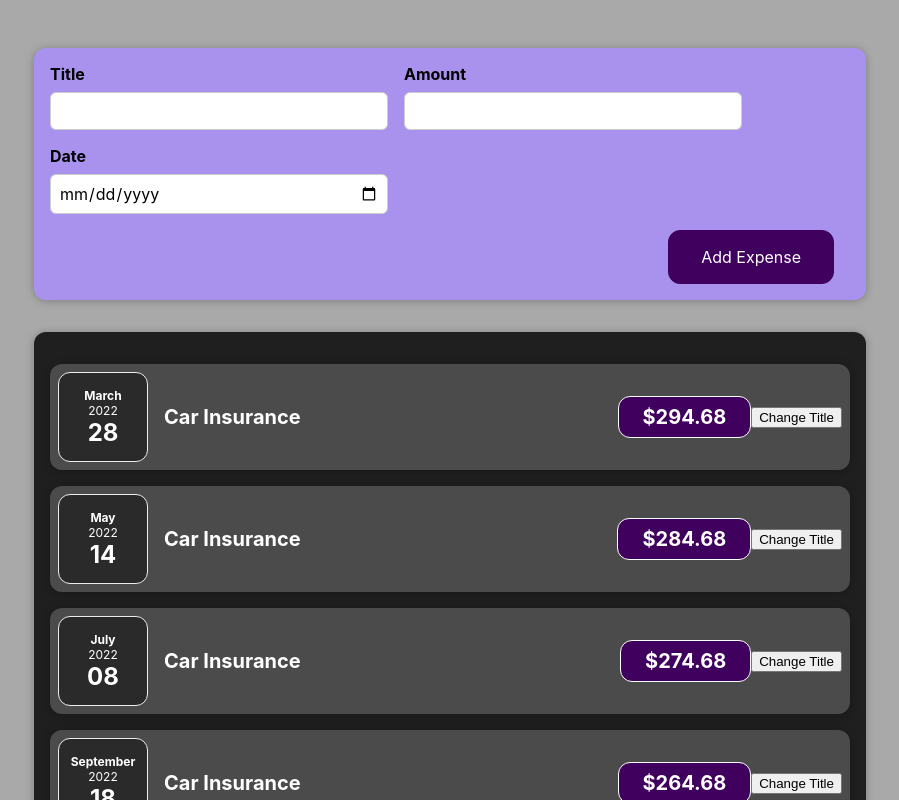
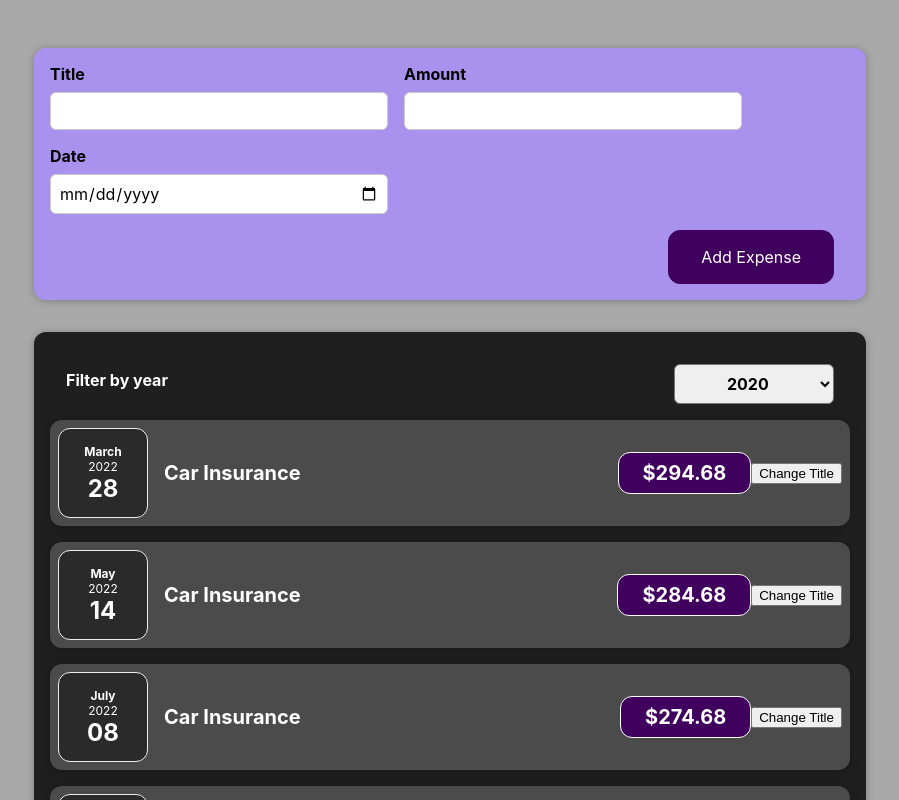
Before and after one commit to andresdev33/expenses-tracker, a React (Create React App) app: page / in a window 1280 px wide. Shown: the top 800 px of the page, without its empty margins (190-1089 px from the left). Built offline with nearby package versions, Linux system fonts and the light colour scheme.

Commit message:
add filter structure and events

```diff
--- a/src/components/Expenses/Expenses.js
+++ b/src/components/Expenses/Expenses.js
@@ -1,11 +1,24 @@
 import Card from '../UI/Card';
+import ExpensesFilter from './ExpensesFilter';
 import ExpenseItem from './ExpenseItem';
 import './Expenses.css';
+import { useState } from 'react';
 
 const Expenses = (props) => {
     const { expenses } = props;
+    const [filteredYear, setFilteredYear] = useState('2020');
+
+    const changeFilterHandler = (selectedYear) => {
+        setFilteredYear(selectedYear);
+    };
+
     return (
+        <div>
             <Card className='expenses'>
+                <ExpensesFilter
+                    selectedYear={filteredYear}
+                    onChangeFilter={changeFilterHandler}
+                />
                 <ExpenseItem
                     title={expenses[0].title}
                     amount={expenses[0].amount}
@@ -27,6 +40,7 @@
                     date={expenses[3].date}
                 ></ExpenseItem>
             </Card>
+        </div>
     );
 };
 
--- /dev/null
+++ b/src/components/Expenses/ExpensesFilter.css
@@ -0,0 +1,24 @@
+.expenses-filter {
+    color: white;
+    padding: 0 1rem;
+}
+
+.expenses-filter__control {
+    display: flex;
+    width: 100%;
+    align-items: center;
+    justify-content: space-between;
+    margin: 1rem 0;
+}
+
+.expenses-filter label {
+    font-weight: bold;
+    margin-bottom: 0.5rem;
+}
+
+.expenses-filter select {
+    font: inherit;
+    padding: 0.5rem 3rem;
+    font-weight: bold;
+    border-radius: 6px;
+}
--- /dev/null
+++ b/src/components/Expenses/ExpensesFilter.js
@@ -0,0 +1,23 @@
+import './ExpensesFilter.css';
+
+const ExpensesFilter = ({ onChangeFilter, selectedYear }) => {
+    const dropdownChangeHandler = (event) => {
+        onChangeFilter(event.target.value);
+    };
+
+    return (
+        <div className='expenses-filter'>
+            <div className='expenses-filter__control'>
+                <label>Filter by year</label>
+                <select value={selectedYear} onChange={dropdownChangeHandler}>
+                    <option value='2022'>2022</option>
+                    <option value='2021'>2021</option>
+                    <option value='2020'>2020</option>
+                    <option value='2019'>2019</option>
+                </select>
+            </div>
+        </div>
+    );
+};
+
+export default ExpensesFilter;
```
Lines whose indentation alone changed are shown as unchanged.
